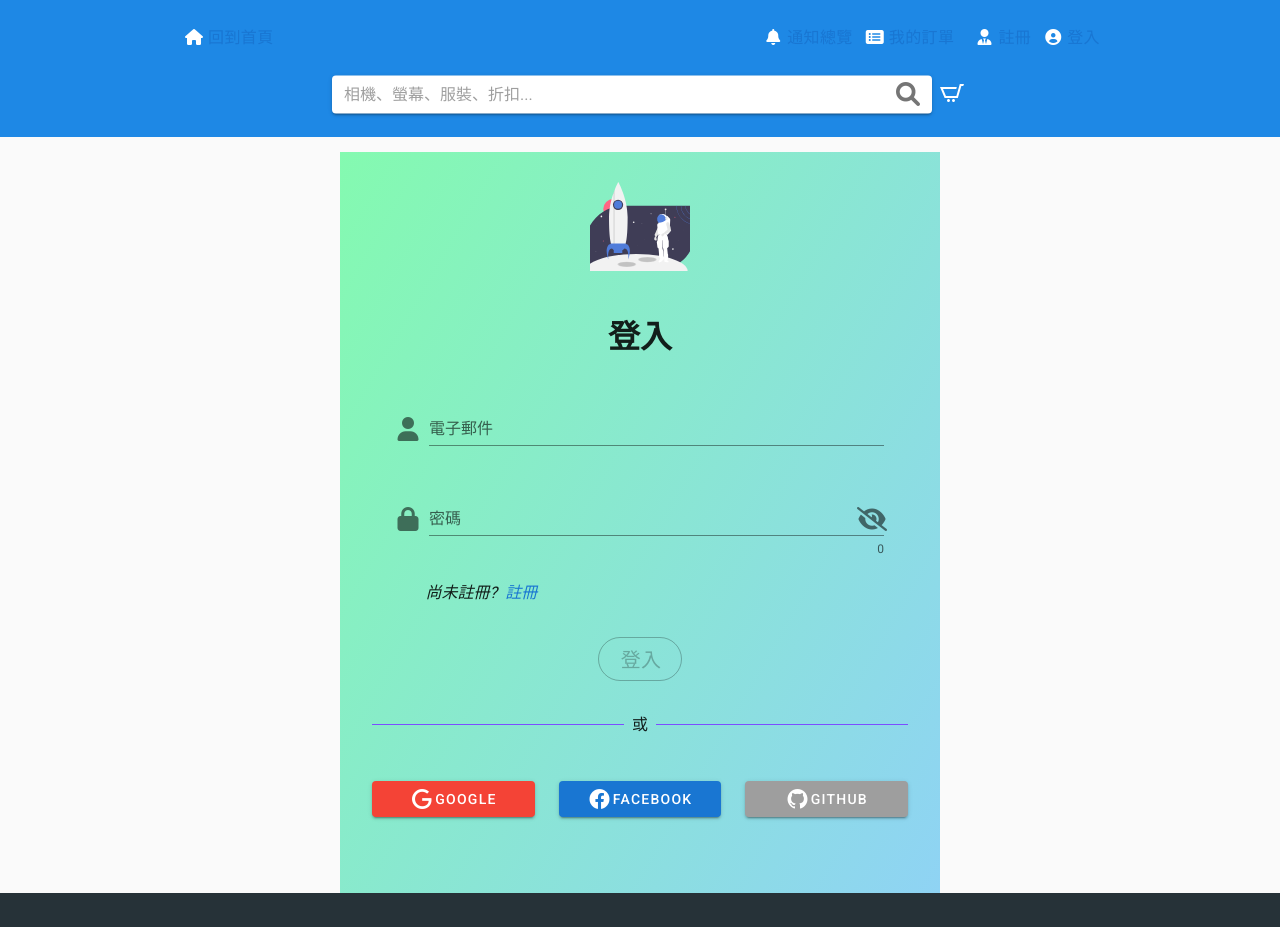
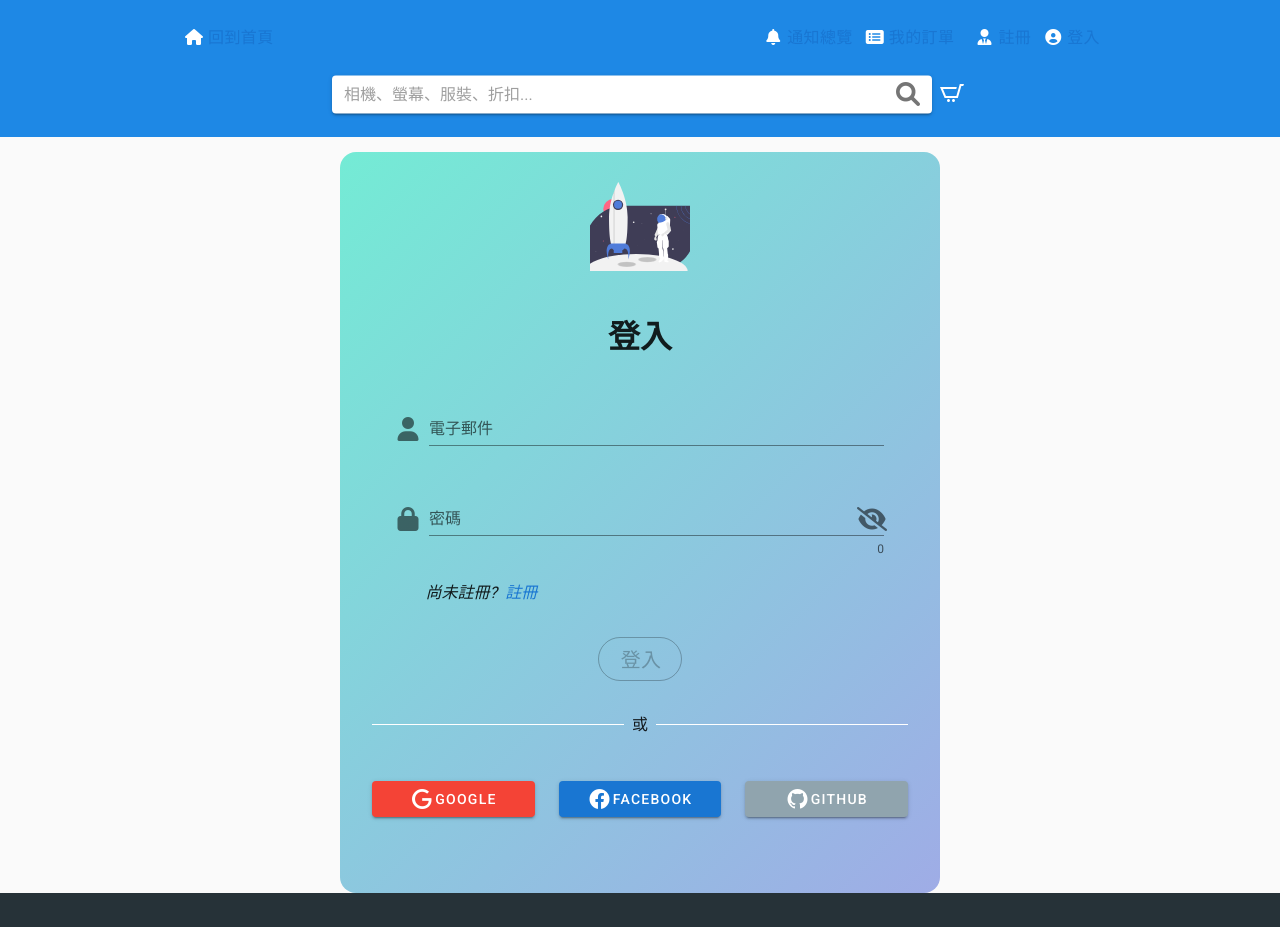
Before and after one commit to Andy-Ho8872/e-commerce-site-front-end, a Nuxt app: page /Auth/login in a window 1280 px wide. Shown: the top 927 px of the page. Built offline with nearby package versions, Linux system fonts and the light colour scheme.

Commit message:
change form border-radius and Background color

```diff
--- a/pages/Auth/login.vue
+++ b/pages/Auth/login.vue
@@ -1,6 +1,6 @@
 <template>
     <v-container>
-        <div class="form-wrapper ma-auto">
+        <div class="form-wrapper ma-auto rounded-xl">
             <!--註冊(登入) Icon -->
             <div class="img_wrapper">
                 <v-img
@@ -91,7 +91,7 @@
                         </v-btn>
                     </v-col>
                     <v-col cols="12" md="4">
-                        <v-btn block color="grey" @click="socialiteLogin('github')">
+                        <v-btn block color="blue-grey lighten-2" @click="socialiteLogin('github')">
                             <v-icon color="white">mdi-github</v-icon>
                             <span class="white--text">Github</span>
                         </v-btn>
@@ -145,7 +145,7 @@ export default {
 <style lang="scss" scoped>
 .form-wrapper {
     position: relative;
-    background-image: linear-gradient(120deg, #84fab0 0%, #8fd3f4 100%);
+    background-image: linear-gradient(135deg, #74EBD5 0%, #9FACE6 100%);
     max-width: 600px;
 }
 .error_msg {
@@ -165,6 +165,6 @@ export default {
 .divider_line {
     width: 100%;
     height: 0px;
-    border-bottom: 1px solid #7C4DFF;
+    border-bottom: 1px solid white;
 }
 </style>
--- a/pages/Auth/register.vue
+++ b/pages/Auth/register.vue
@@ -1,6 +1,6 @@
 <template>
     <v-container>
-        <div class="form-wrapper ma-auto">
+        <div class="form-wrapper ma-auto rounded-xl">
             <!--註冊(登入) Icon -->
             <div class="img_wrapper">
                 <v-img
```
